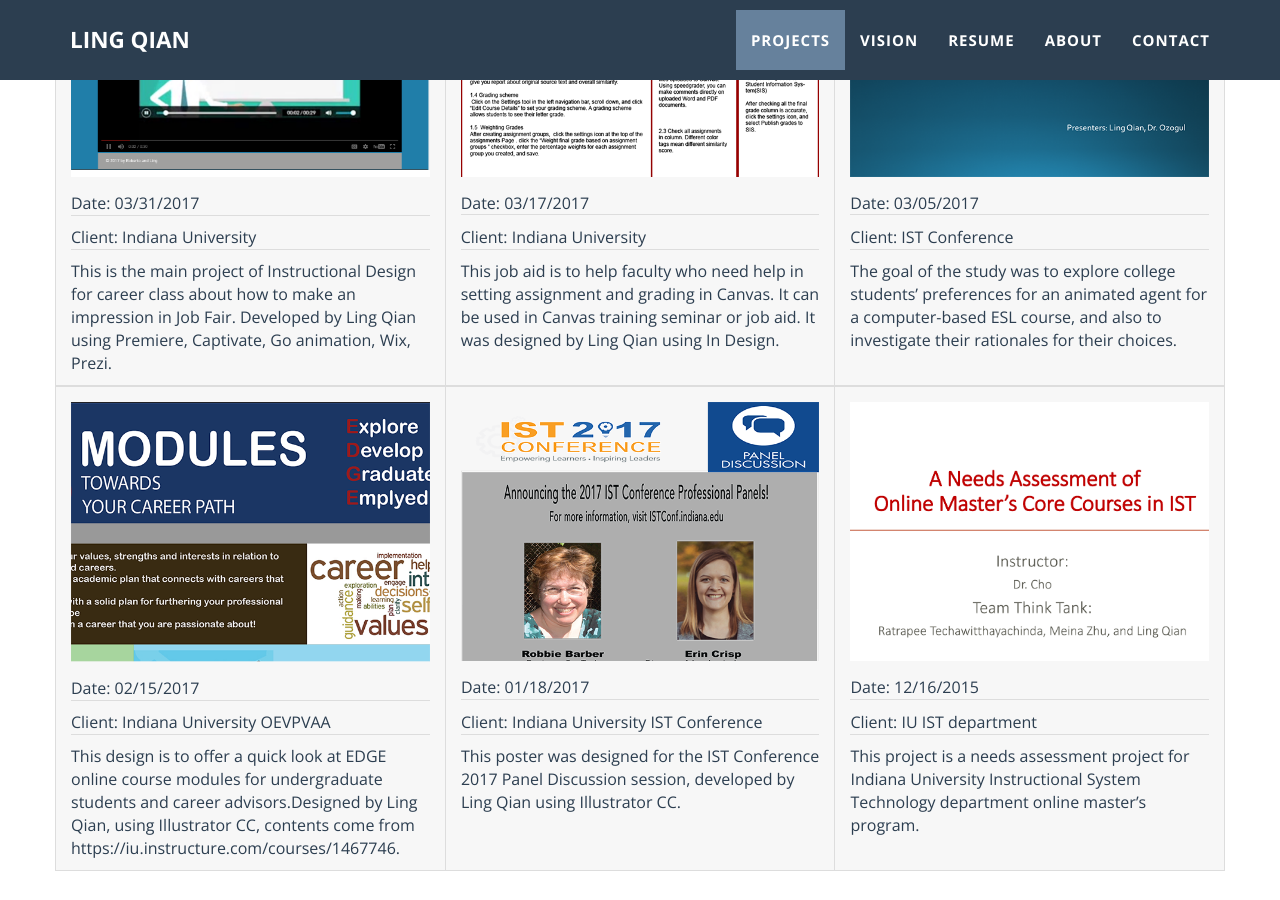
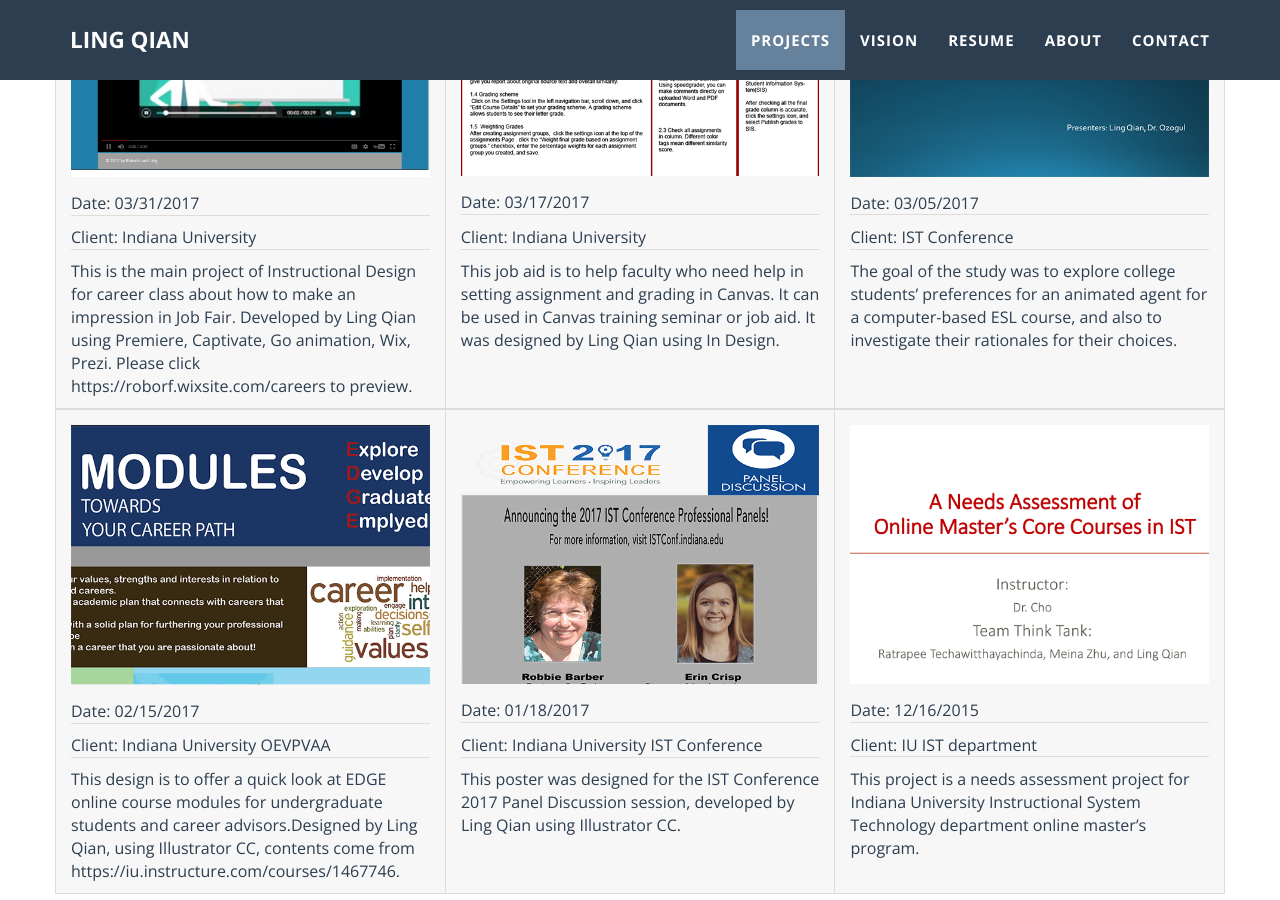
Before and after one commit to lingqiann/lingqiann.github.io, a Jekyll site: the page built from _posts/2014-07-13-project-6.markdown, in a window 1280 px wide and 900 px high, scrolled down 613 px. Built offline with Jekyll 4.4.1, drawn with Linux system fonts in a browser that asks for light colours.

Commit message:
Update 2014-07-13-project-6.markdown

```diff
--- a/_posts/2014-07-13-project-6.markdown
+++ b/_posts/2014-07-13-project-6.markdown
@@ -9,4 +9,4 @@
 category: Instructional Design
 pdf: job_aid22.pdf
 ---
-This is the main project of Instructional Design for career class about how to make an impression in Job Fair. Developed by Ling Qian using Premiere, Captivate, Go animation, Wix, Prezi.
+This is the main project of Instructional Design for career class about how to make an impression in Job Fair. Developed by Ling Qian using Premiere, Captivate, Go animation, Wix, Prezi. Please click https://roborf.wixsite.com/careers to preview.
```
